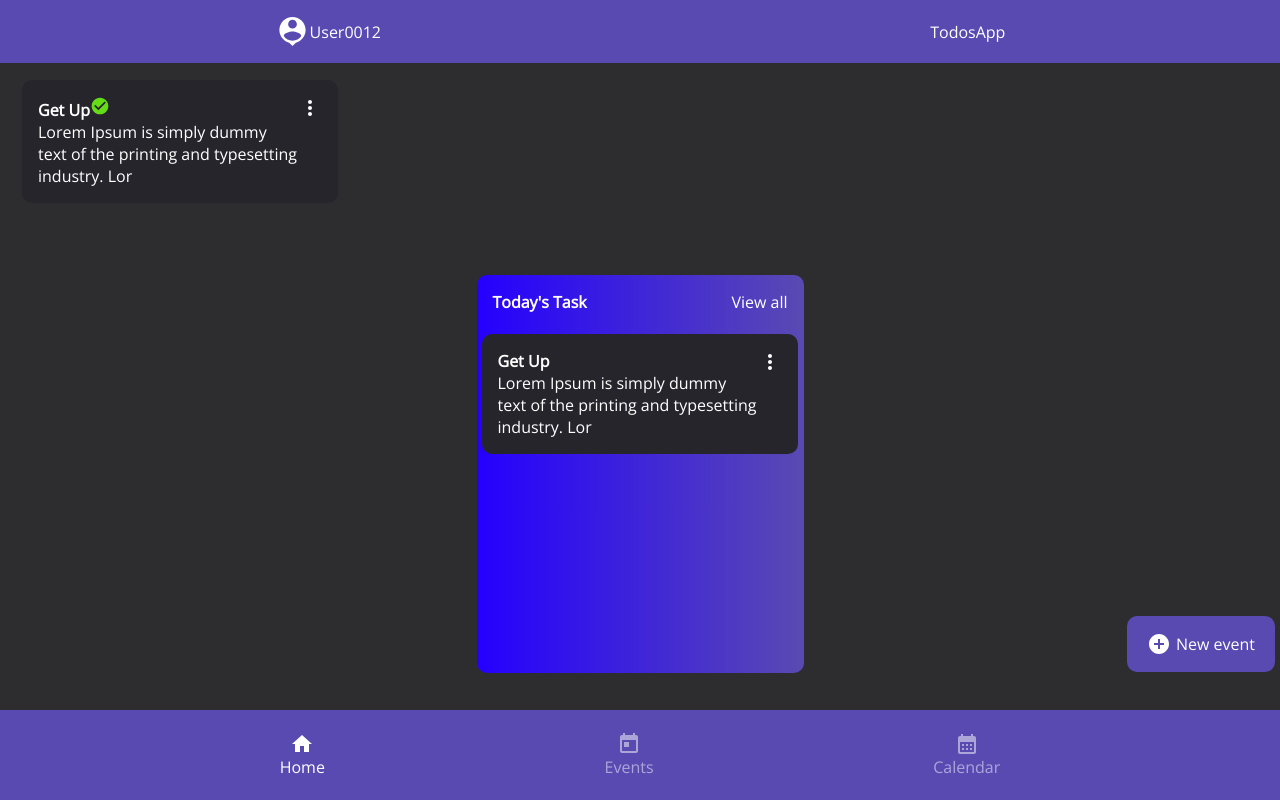
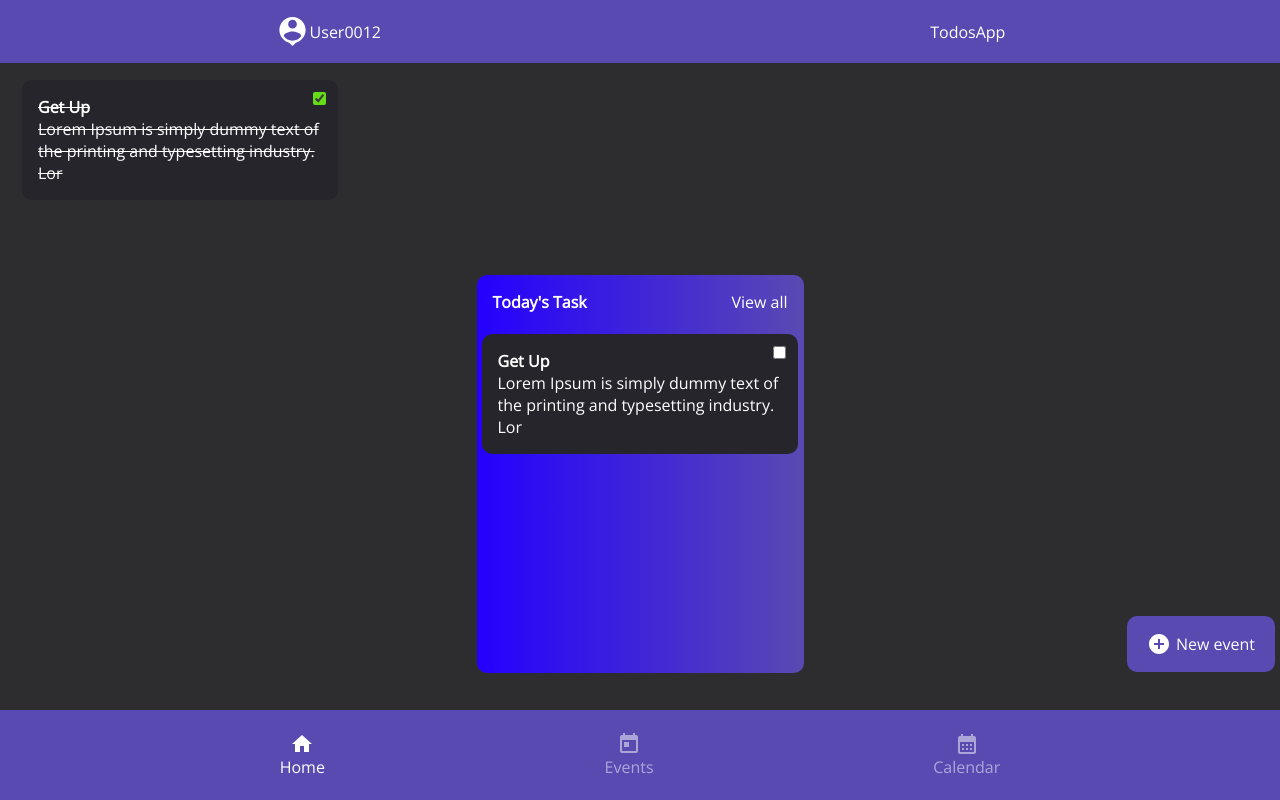
Before and after one commit to mitsuya-creator/todolist, a React (Vite) app: page /dashboard in a window 1280 px wide. Built offline with nearby package versions, Linux system fonts and the light colour scheme.

Commit message:
Reformat: reformatted style when completed

```diff
--- a/src/components/Card.jsx
+++ b/src/components/Card.jsx
@@ -1,27 +1,19 @@
-import { React } from "react";
-import MoreVertIcon from '@mui/icons-material/MoreVert';
-import MoreButtonActions from "@/components/moreButtonActions";
-import { toggleMoreButtonActiveList } from "@/utils/toggleMoreButtonActiveList";
-import CheckCircleIcon from '@mui/icons-material/CheckCircle';
+import React from "react";
 import { Link } from "react-router-dom";
 
 function Card({ title, descriptions, id, isCompleted }) {
-    const handleMoreIcon = idCard => {
-        toggleMoreButtonActiveList(idCard);
-    }
     return (
-        <Link to={`/events/detail/${id}`}>
-            <li className="body_list_by_actions">
-                <section>
-                    <div>
-                        <h1>{title}{isCompleted ? <CheckCircleIcon fontSize={"small"} className="success_svg" /> : null} </h1>
+        <li className="body_list_by_actions">
+            <section>
+                <Link to={`/events/detail/${id}`} className="text_decoration_none">
+                    <div className={isCompleted && "line_through"}>
+                        <h1>{title}</h1>
                         <p>{descriptions}</p>
                     </div>
-                    <MoreVertIcon onClick={() => handleMoreIcon(id)} className="more_vertical_icon" />
-                    <MoreButtonActions id={id} />
-                </section>
-            </ li>
-        </Link>
+                </Link>
+                <input type="checkbox" checked={isCompleted} className={isCompleted ? "checkbox_card checked" : "checkbox_card"} />
+            </section>
+        </ li>
     )
 }
 export default Card;
--- a/src/style/style.css
+++ b/src/style/style.css
@@ -157,8 +157,23 @@ body {
     align-items: center;
 }
 
+/*
 .more_vertical_icon:hover {
     cursor: pointer;
+} */
+.checkbox_card {
+    position: absolute;
+    top: 12px;
+    right: 12px;
+    z-index: 10;
+}
+
+.checked {
+    accent-color: #64dd17 !important;
+}
+
+.line_through {
+    text-decoration: line-through;
 }
 
 .body_noevent button {
@@ -350,7 +365,7 @@ body {
     display: flex;
 }
 
-.container_more_button_actions {
+/* .container_more_button_actions {
     position: absolute;
     top: 10px;
     right: 20px;
@@ -359,7 +374,7 @@ body {
     height: fit-content;
     border-radius: 10px;
     background-color: var(--bg-secondary);
-}
+} */
 
 .container_more_button_actions button {
     background-color: var(--bg-secondary);
--- a/src/utils/toggleMoreButtonActiveList.js
+++ /dev/null
@@ -1,23 +0,0 @@
-let moreButtonActiveList;
-function toggleMoreButtonActiveList(idCard) {
-    moreButtonActiveList = document.querySelectorAll(".container_more_button_actions");
-    moreButtonActiveList.forEach((element, index) => {
-        if (idCard == index) {
-            moreButtonActiveList[idCard].classList.remove("d-none");
-        }
-        if (idCard != index) {
-            moreButtonActiveList[index].classList.add("d-none");
-        }
-    })
-}
-window.addEventListener("click", function (e) {
-    try {
-        if (!e.target.classList.contains("more_vertical_icon")) {
-            moreButtonActiveList.forEach((element, index) => moreButtonActiveList[index].classList.add("d-none"))
-        }
-    } catch (e) {
-        console.log(e)
-    }
-})
-
-export { toggleMoreButtonActiveList };
```
